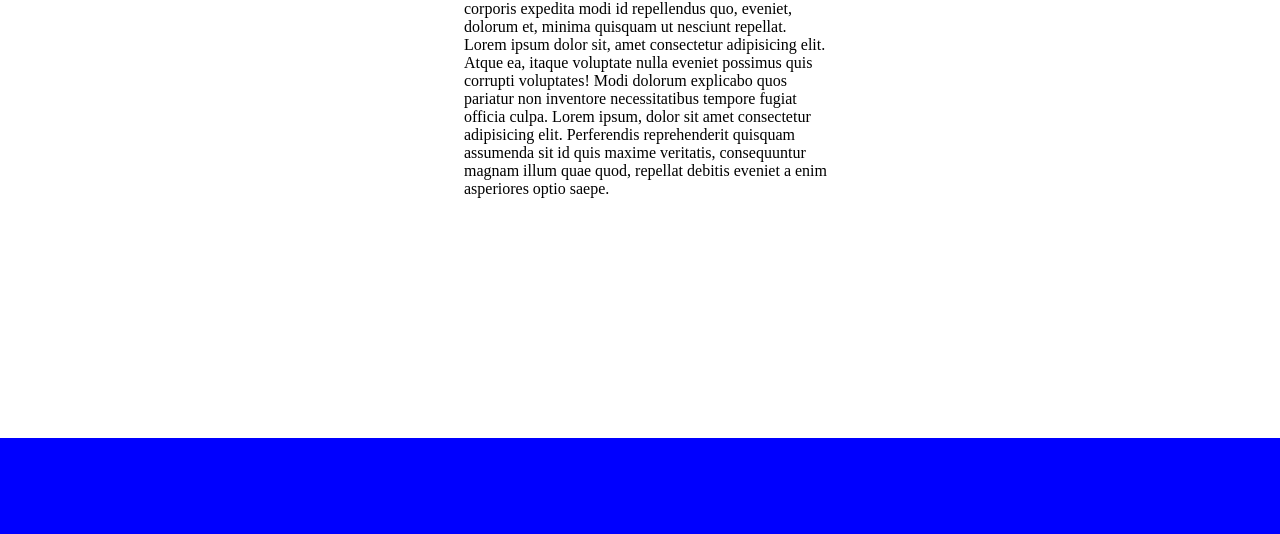
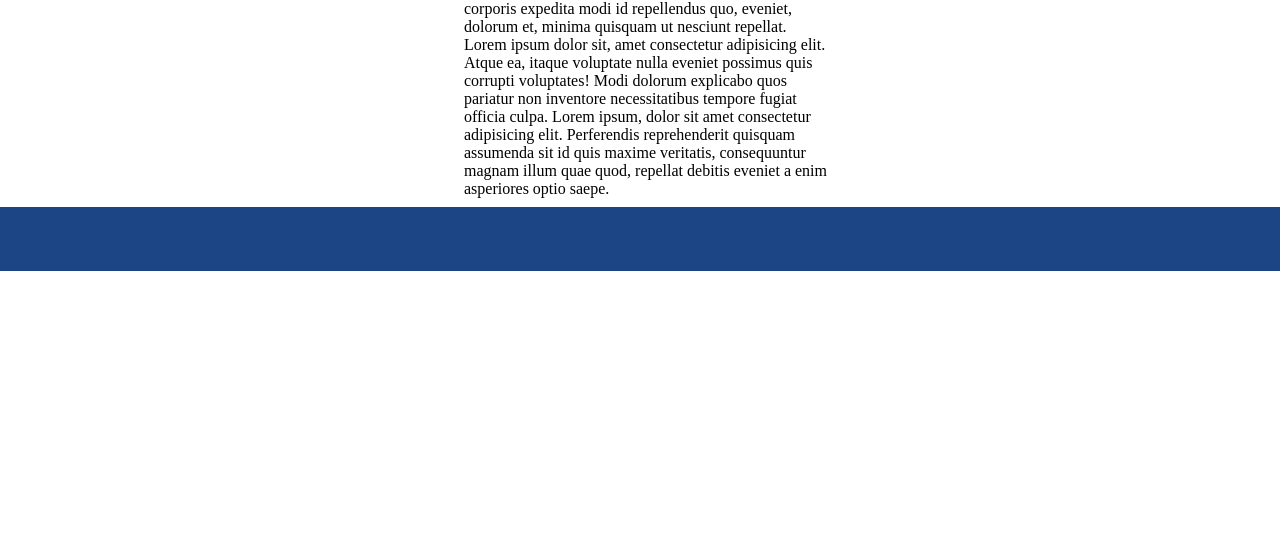
Before and after one commit to kyleem20/projects, a plain HTML site: page day-2/index.html in a window 1280 px wide. Shown: the part 529-1063 px from the top of the page. After the commit the page ends 967 px from the top, so only its background shows below. Drawn offline with Linux system fonts and the light colour scheme.

Commit message:
final challenge fix

```diff
--- a/day-2/index.html
+++ b/day-2/index.html
@@ -53,10 +53,9 @@
     </section>
   </main>
 </body>
-<footer class="site-footer">
-  <div>
-    <p></p>
-  </div>
-</footer>
+<div class="site-footer">
+  <p></p>
+</div>
+
 
 </html>
--- a/day-2/style.css
+++ b/day-2/style.css
@@ -1,5 +1,5 @@
 :root {
-  --primary: blue;
+  --primary: rgb(28,69,134);
   --secondary: rgba(139, 179, 224, 0.808);
   --text: white;
 }
@@ -93,6 +93,10 @@ header {
 }
 
 .site-footer {
+  position: fixed;
+  left: 0;
+  bottom: 0;
+  width: 100%;
   background-color: var(--primary);
-  padding: 3em;
+  padding: 2em;
 }
```
